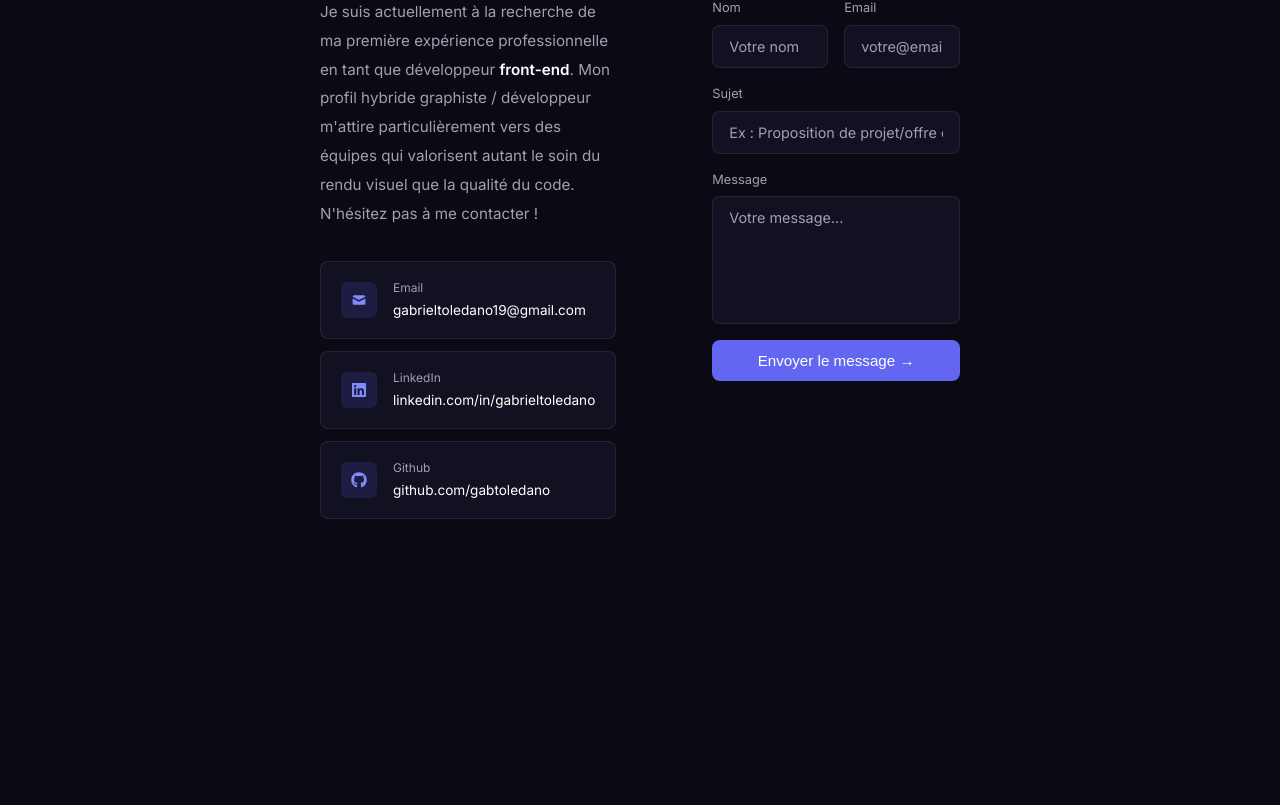
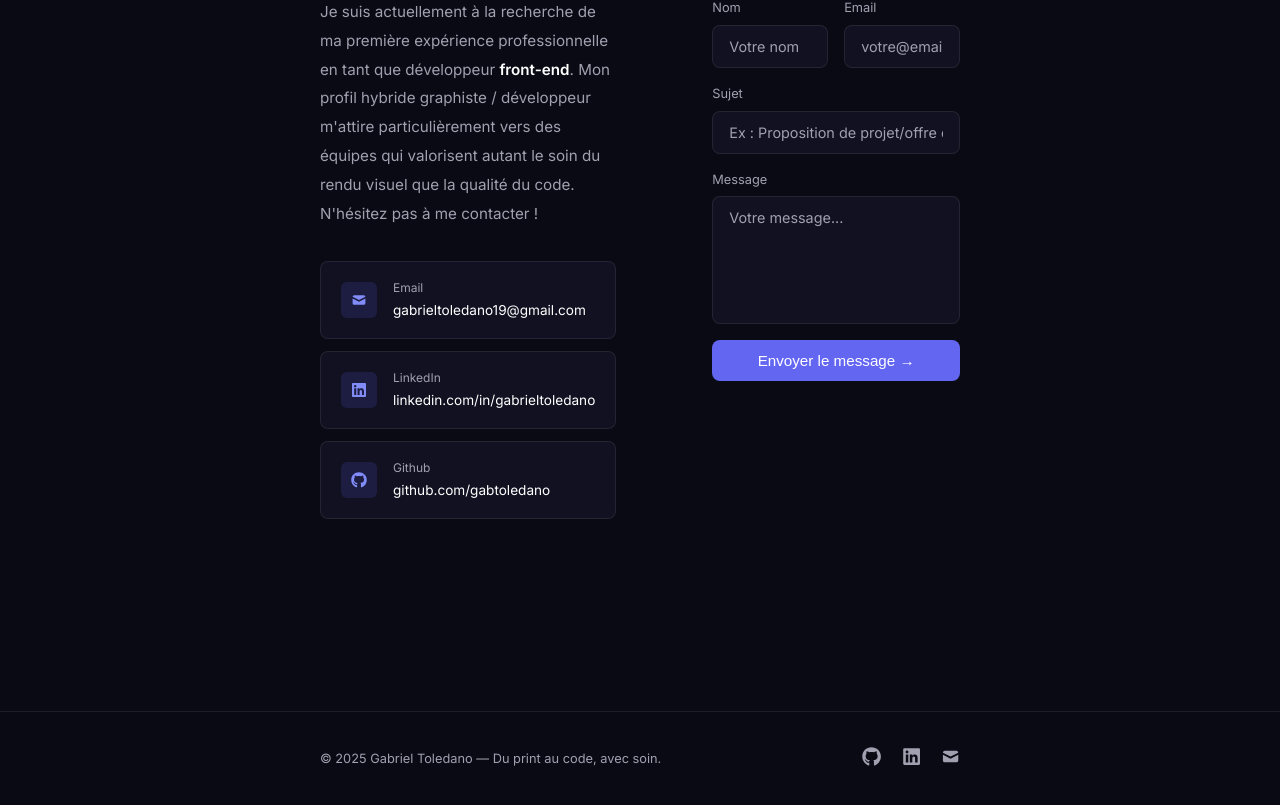
Before and after one commit to gabtoledano/portfolio, a React app: page / in a window 1280 px wide. Shown: the part 4377-5182 px from the top of the page. Before the commit the page ends 4992 px from the top, so only its background shows below. Built offline with nearby package versions, Linux system fonts and the light colour scheme; the HTML template or start-up script is replaced by a standard one.

Commit message:
feat : ajout composant Footer

```diff
--- a/src/App.tsx
+++ b/src/App.tsx
@@ -4,6 +4,7 @@ import About from "./components/About/About";
 import Skills from "./components/Skills/Skills";
 import Projects from "./components/Projects/Projects";
 import Contact from './components/Contact/Contact';
+import Footer from './components/Footer/Footer';
 
 function App() {
   return (
@@ -14,6 +15,7 @@ function App() {
       <Skills />
       <Projects />
       <Contact />
+      <Footer />
     </div>
   );
 }
--- a/src/components/Footer/Footer.module.css
+++ b/src/components/Footer/Footer.module.css
@@ -0,0 +1,29 @@
+.footer {
+  display: flex;
+  align-items: center;
+  justify-content: space-between;
+  padding: 2rem 20rem;
+  border-top: 1px solid var(--color-border);
+  margin-top: var(--spacing-xl);
+}
+
+.copy {
+  font-size: 0.8rem;
+  color: var(--color-text-muted);
+}
+
+.socials {
+  display: flex;
+  align-items: center;
+  gap: 1.25rem;
+}
+
+.socials a {
+  color: var(--color-text-muted);
+  font-size: 1.2rem;
+  transition: color var(--transition);
+}
+
+.socials a:hover {
+  color: var(--color-accent);
+}
--- a/src/components/Footer/Footer.tsx
+++ b/src/components/Footer/Footer.tsx
@@ -0,0 +1,35 @@
+import type { FC } from "react";
+import styles from "./Footer.module.css";
+import { FaGithub, FaLinkedin } from "react-icons/fa";
+import { HiMail } from "react-icons/hi";
+
+const Footer: FC = () => {
+  return (
+    <footer className={styles.footer}>
+      <p className={styles.copy}>
+        © 2025 Gabriel Toledano — Du print au code, avec soin.
+      </p>
+      <div className={styles.socials}>
+        <a
+          href="https://github.com/gabtoledano"
+          target="_blank"
+          rel="noreferrer"
+        >
+          <FaGithub />
+        </a>
+        <a
+          href="https://linkedin.com/in/gabrieltoledano"
+          target="_blank"
+          rel="noreferrer"
+        >
+          <FaLinkedin />
+        </a>
+        <a href="mailto:gabrieltoledano19@gmail.com">
+          <HiMail />
+        </a>
+      </div>
+    </footer>
+  );
+};
+
+export default Footer;
```
